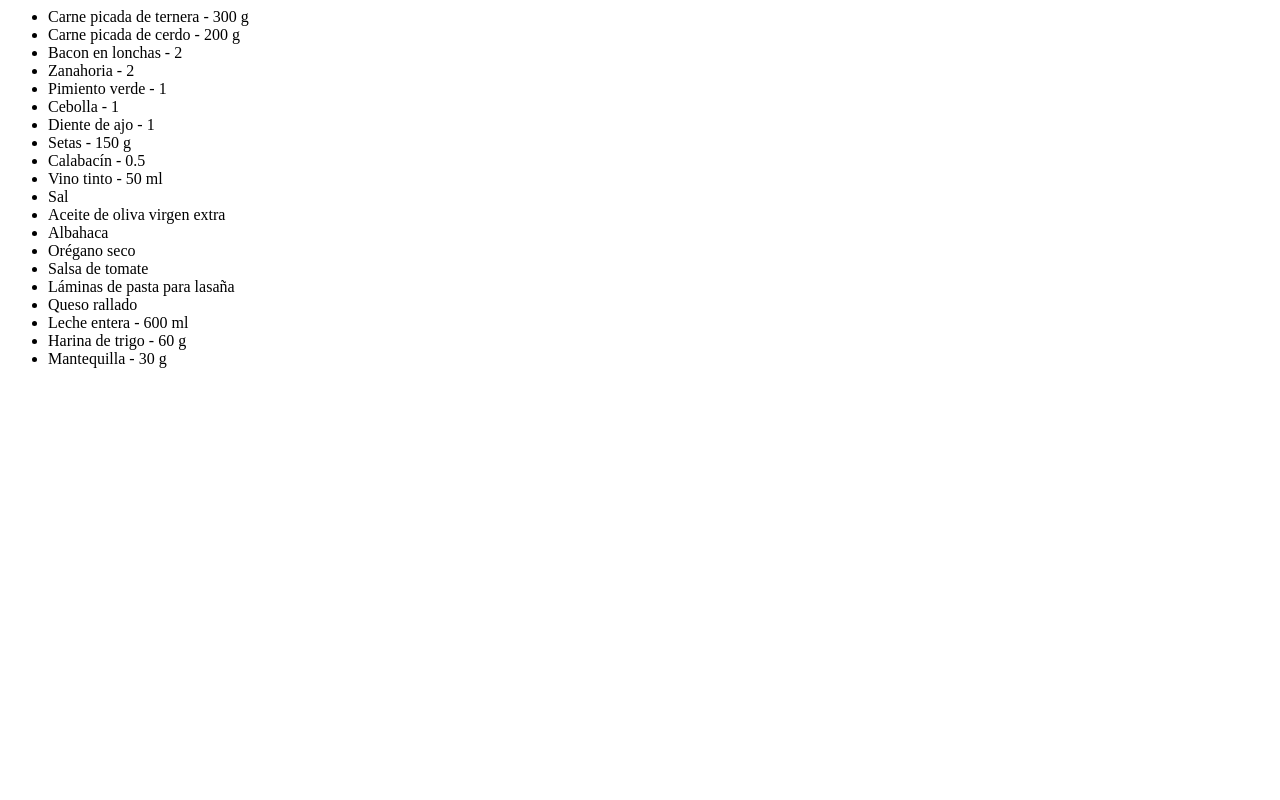
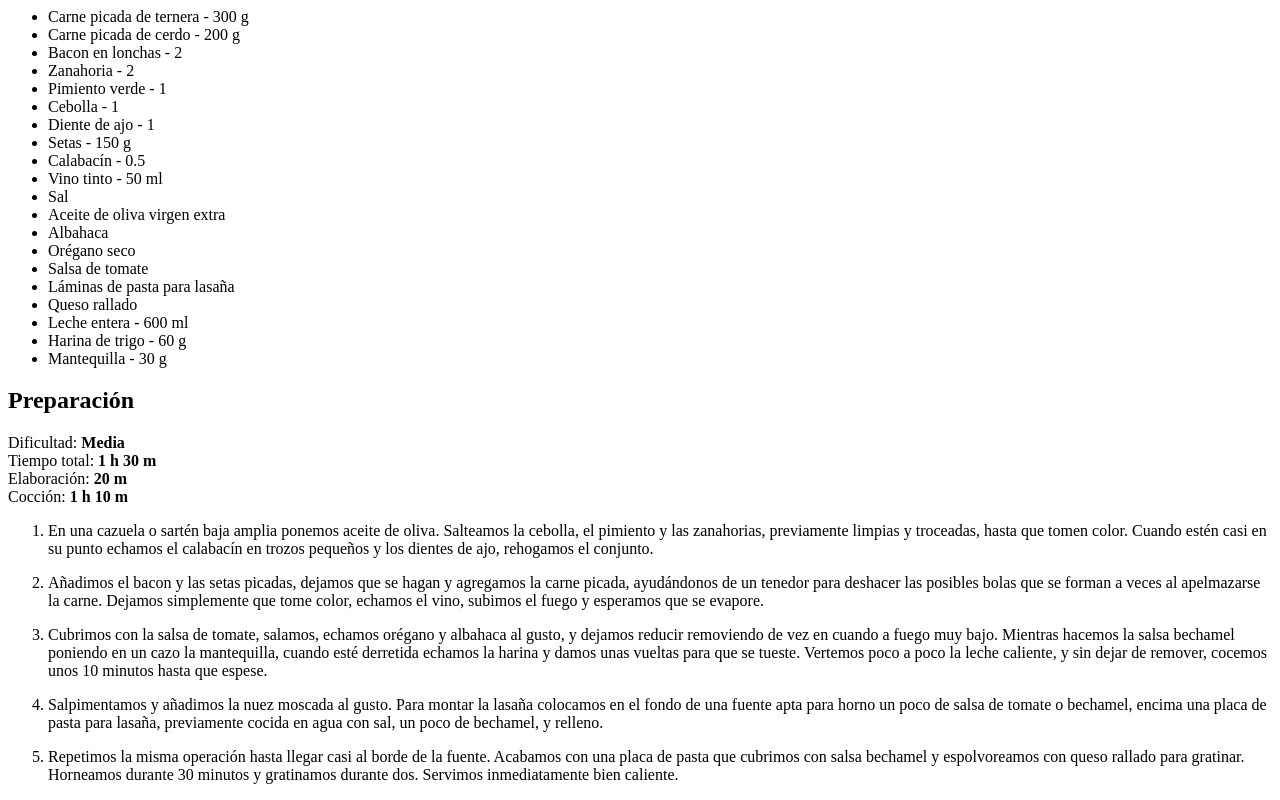
Before and after one commit to FranciscoChahla/odin_recipes, a plain HTML site: page recipes/lasagna.html in a window 1280 px wide. Shown: the part 396-1196 px from the top of the page. Before the commit the page ends 800 px from the top, so only its background shows below. Drawn offline with Linux system fonts and the light colour scheme.

Commit message:
Se ha añadido la preparacion de la receta y se ha completado

```diff
--- a/recipes/lasagna.html
+++ b/recipes/lasagna.html
@@ -37,6 +37,52 @@
         <li>Harina de trigo - 60 g</li>
         <li>Mantequilla - 30 g</li>
     </ul>
+    <h2>Preparación</h2>
+    <p>Dificultad: <b>Media</b>
+        <br>Tiempo total: <b>1 h 30 m</b>
+        <br>Elaboración: <b>20 m</b>
+        <br>Cocción: <b>1 h 10 m</b>
+    </p>
+
+    <ol>
+        <li>
+            <p>
+                En una cazuela o sartén baja amplia ponemos aceite de oliva. Salteamos la cebolla, el pimiento y las
+                zanahorias, previamente limpias y troceadas, hasta que tomen color. Cuando estén casi en su punto
+                echamos el calabacín en trozos pequeños y los dientes de ajo, rehogamos el conjunto.
+            </p>
+        </li>
+        <li>
+            <p>
+                Añadimos el bacon y las setas picadas, dejamos que se hagan y agregamos la carne picada, ayudándonos de
+                un tenedor para deshacer las posibles bolas que se forman a veces al apelmazarse la carne. Dejamos
+                simplemente que tome color, echamos el vino, subimos el fuego y esperamos que se evapore.
+            </p>
+        </li>
+        <li>
+            <p>
+                Cubrimos con la salsa de tomate, salamos, echamos orégano y albahaca al gusto, y dejamos reducir
+                removiendo de vez en cuando a fuego muy bajo. Mientras hacemos la salsa bechamel poniendo en un cazo la
+                mantequilla, cuando esté derretida echamos la harina y damos unas vueltas para que se tueste. Vertemos
+                poco a poco la leche caliente, y sin dejar de remover, cocemos unos 10 minutos hasta que espese.
+            </p>
+        </li>
+        <li>
+            <p>
+                Salpimentamos y añadimos la nuez moscada al gusto. Para montar la lasaña colocamos en el fondo de una
+                fuente apta para horno un poco de salsa de tomate o bechamel, encima una placa de pasta para lasaña,
+                previamente cocida en agua con sal, un poco de bechamel, y relleno.
+            </p>
+        </li>
+        <li>
+            <p>
+                Repetimos la misma operación hasta llegar casi al borde de la fuente. Acabamos con una placa de pasta
+                que cubrimos con salsa bechamel y espolvoreamos con queso rallado para gratinar. Horneamos durante 30
+                minutos y gratinamos durante dos. Servimos inmediatamente bien caliente.
+            </p>
+        </li>
+    </ol>
+
 </body>
 
 </html>
```
